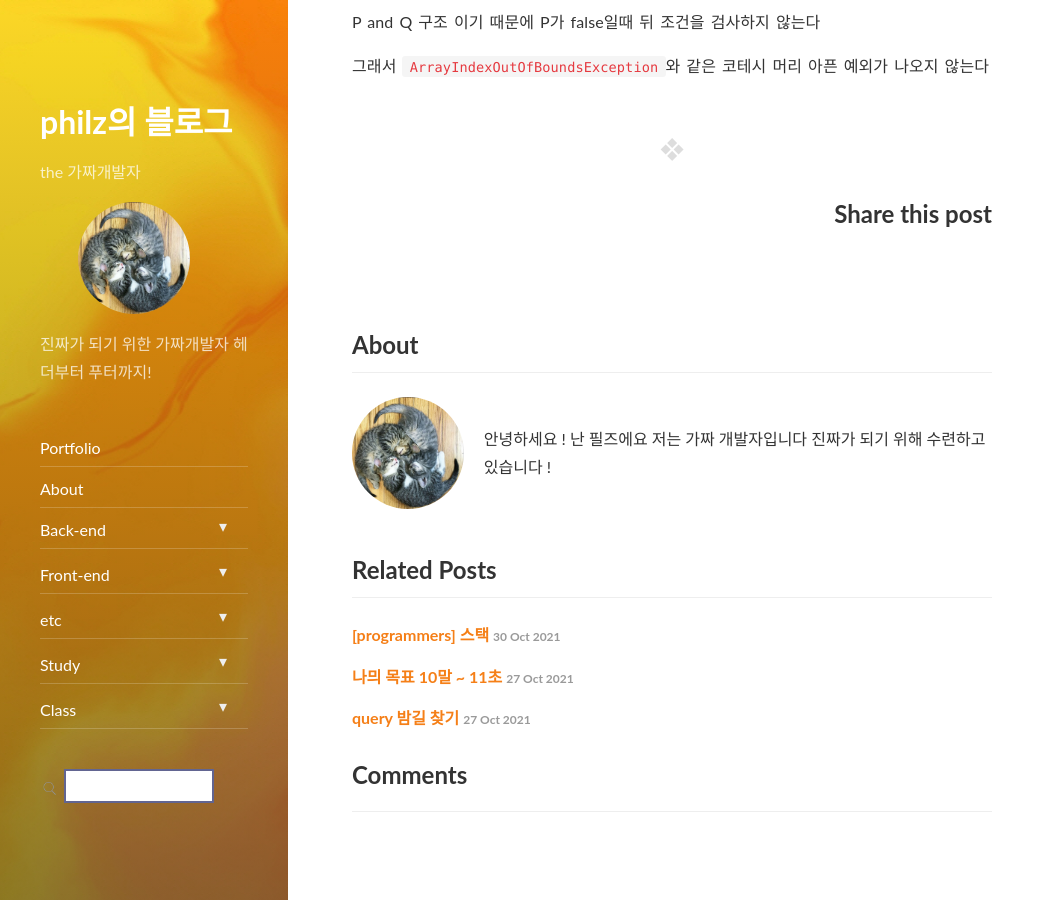
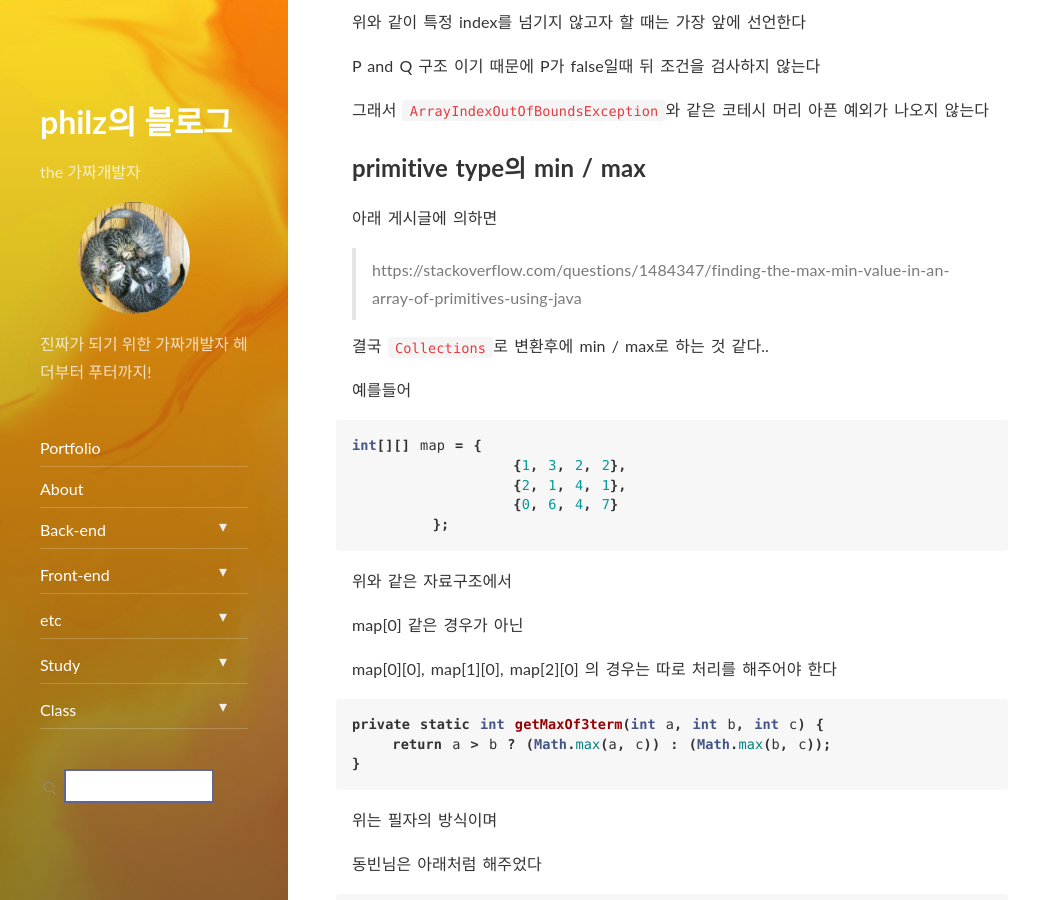
Before and after one commit to progress0407/progress0407.github.io, a Jekyll site: the page built from _posts/etc/codingtest/2021-10-23-자바-코테-팁.md, in a window 1280 px wide and 900 px high, scrolled down 6699 px. Shown: the whole window, without its empty margins (0-1055 px from the left). Built offline with Jekyll 4.4.1, drawn with Linux system fonts in a browser that asks for light colours; nearby versions of some CDN libraries; some of the changed text lies outside the part shown.

````diff
--- a/_posts/etc/codingtest/2021-10-23-cote-java-tip.md
+++ b/_posts/etc/codingtest/2021-10-23-자바-코테-팁.md
@@ -8,7 +8,7 @@ comments: true
 published: true
 ---
 
-## 자바로 코테 준비하기
+# 자바로 코테 준비하기
 
 자바는 파이썬에 비해서 준비할 때 난이도가 다소 높다..
 
@@ -244,7 +244,7 @@ for (int i = 1; i < n; i++) {
     //'3' - '0'
 ```
 
-### int를 char[] 로
+## int를 char[] 로
 
 ```java
     int i = 1234;
@@ -255,7 +255,7 @@ for (int i = 1; i < n; i++) {
 
 > 참고: https://stackoverflow.com/questions/12192805/convert-an-integer-to-an-array-of-characters-java
 
-### int[] 를 Integer[]로
+## int[] 를 Integer[]로
 
 ```java
     Integer[] nums = IntStream.of(numbers).boxed().toArray(Integer[]::new);
@@ -265,7 +265,7 @@ for (int i = 1; i < n; i++) {
 
 > 참고: https://stackoverflow.com/questions/880581/how-to-convert-int-to-integer-in-java
 
-### int[] 를 List<Integer> 로
+## int[] 를 List<Integer> 로
 
 ```java
     int[] ints = {1, 2, 3};
@@ -275,7 +275,7 @@ for (int i = 1; i < n; i++) {
 
 > 참고: https://stackoverflow.com/questions/1073919/how-to-convert-int-into-listinteger-in-java
 
-### 반대로 출력
+## 반대로 출력
 
 예를들어
 
@@ -292,7 +292,7 @@ for (int i = 1; i < n; i++) {
 (char) ('z' - i + 'a')
 ```
 
-### while 반복문시 조건들은 다 while 조건 안에
+## while 반복문시 조건들은 다 while 조건 안에
 
 ```java
 while (end + 1 < chs.length && chs[end] == chs[end + 1]) end++;
@@ -303,3 +303,82 @@ while (end + 1 < chs.length && chs[end] == chs[end + 1]) end++;
 P and Q 구조 이기 때문에 P가 false일때 뒤 조건을 검사하지 않는다
 
 그래서 `ArrayIndexOutOfBoundsException`와 같은 코테시 머리 아픈 예외가 나오지 않는다
+
+## primitive type의 min / max
+
+아래 게시글에 의하면
+
+> https://stackoverflow.com/questions/1484347/finding-the-max-min-value-in-an-array-of-primitives-using-java
+
+결국 `Collections`로 변환후에 min / max로 하는 것 같다..
+
+예를들어
+
+```java
+int[][] map = {
+                {1, 3, 2, 2},
+                {2, 1, 4, 1},
+                {0, 6, 4, 7}
+        };
+```
+
+위와 같은 자료구조에서
+
+map[0] 같은 경우가 아닌
+
+map[0][0], map[1][0], map[2][0] 의 경우는 따로 처리를 해주어야 한다
+
+```java
+private static int getMaxOf3term(int a, int b, int c) {
+    return a > b ? (Math.max(a, c)) : (Math.max(b, c));
+}
+```
+
+위는 필자의 방식이며
+
+동빈님은 아래처럼 해주었다
+
+```java
+Math.max(leftUp, Math.max(left, leftDown));
+```
+
+left, leftUp, leftDown은 각각 a,b,c라고 생각하면 된다
+
+# 백준
+
+## 백준에서 고속 입력 받기
+
+```java
+BufferedReader br = new BufferedReader(new InputStreamReader(System.in));
+StringTokenizer st = null;
+try {
+    st = new StringTokenizer(br.readLine());
+} catch (IOException e) {
+    e.printStackTrace();
+}
+String inStr = st.nextToken();
+```
+
+## 클래스 / 메서드 이름
+
+클래스 이름은 Main, 메서드 이름은 maiin 으로
+
+정답만을 출력해 주어야 한다 !
+
+```java
+public class Main {
+    public static void main(String[] args) throws IOException {
+
+        // BufferedReader 입력 받기
+
+        /**
+         *  핵심 풀이 코드
+         */
+        out.println(cnt);
+    }
+}
+```
+
+> 참고
+> https://rhsalska55.tistory.com/6
+> https://m.blog.naver.com/PostView.naver?isHttpsRedirect=true&blogId=chltmddus23&logNo=221696297647 ★★
````
Also changed, not shown: _posts/backend/java/2021-10-31-휴가계산.md (added, +374 -0 lines).
